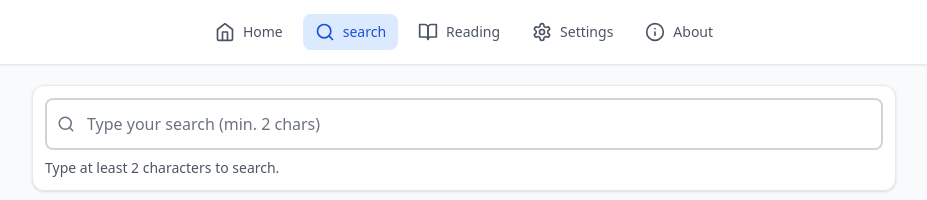
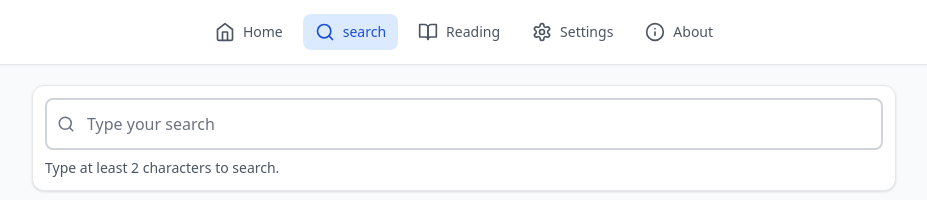
Before and after one commit to thewordofgodfr/site-par-bolt-ai, a React (Vite) app: page / in a window 1280 px wide. Both pictures are taken after a click on the button "search". Shown: the top 200 px of the page, without its empty margins (176-1103 px from the left). Built offline with nearby package versions, Linux system fonts and the light colour scheme.

Commit message:
Update Search.tsx

```diff
--- a/src/pages/Search.tsx
+++ b/src/pages/Search.tsx
@@ -193,8 +193,8 @@ export default function Search() {
               type="text"
               placeholder={
                 state.settings.language === 'fr'
-                  ? 'Tapez votre recherche (min. 2 caractères)'
-                  : 'Type your search (min. 2 chars)'
+                  ? 'Tapez votre recherche'
+                  : 'Type your search'
               }
               className={`w-full pl-10 pr-20 py-3 rounded-lg border-2 focus:outline-none transition ${
                 isDark
```
